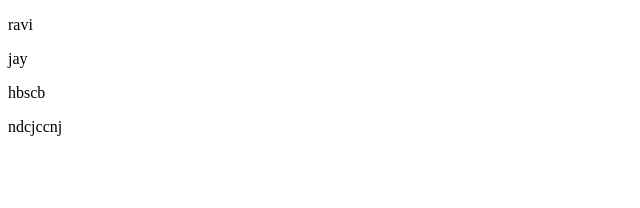
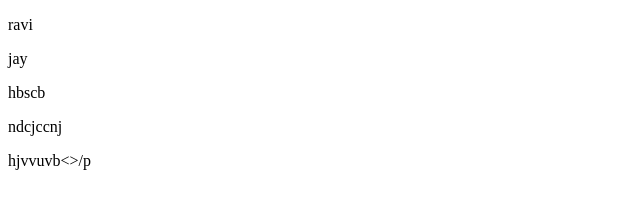
Before and after one commit to rprajapati4889/new-repo1, a plain HTML site: page rv.html in a window 1280 px wide. Shown: the full height of the page, 0-640 px from the left. Drawn offline with Linux system fonts and the light colour scheme.

Commit message:
Update rv.html

```diff
--- a/rv.html
+++ b/rv.html
@@ -11,5 +11,6 @@
 <p>jay</p>
 <p>hbscb</p>
     <p>ndcjccnj</p>
+    <p>hjvvuvb<>/p
 </body>
 </html>
```
